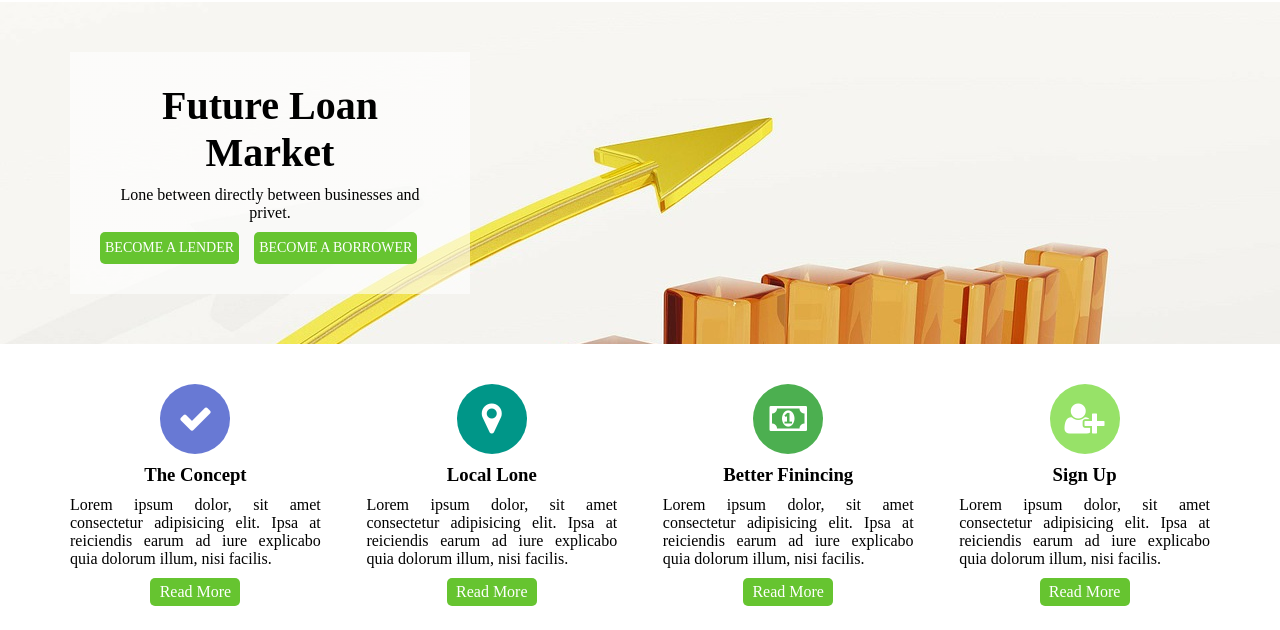
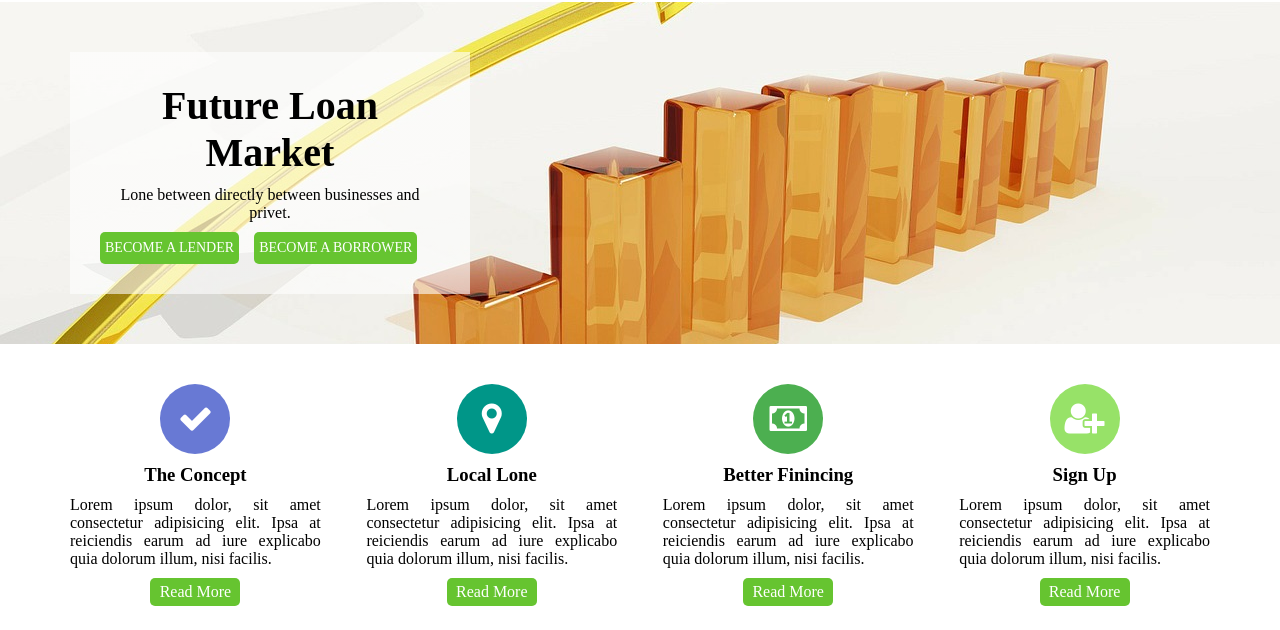
Before and after one commit to Imran0791/lendenio-one-page, a plain HTML site: page index.html in a window 1280 px wide. Shown: the part 92-722 px from the top of the page. Drawn offline with Linux system fonts and the light colour scheme.

Commit message:
Update index.css

```diff
--- a/css/index.css
+++ b/css/index.css
@@ -118,6 +118,10 @@ nav ul li a:hover{
     background: url("../img/bkimg.jpg");
     text-align: center;
     margin-bottom: 40px;
+    width: 100%;
+    background-repeat: no-repeat;
+    background-size:cover;
+    background-position: center;
 }
 
 .box{
```
